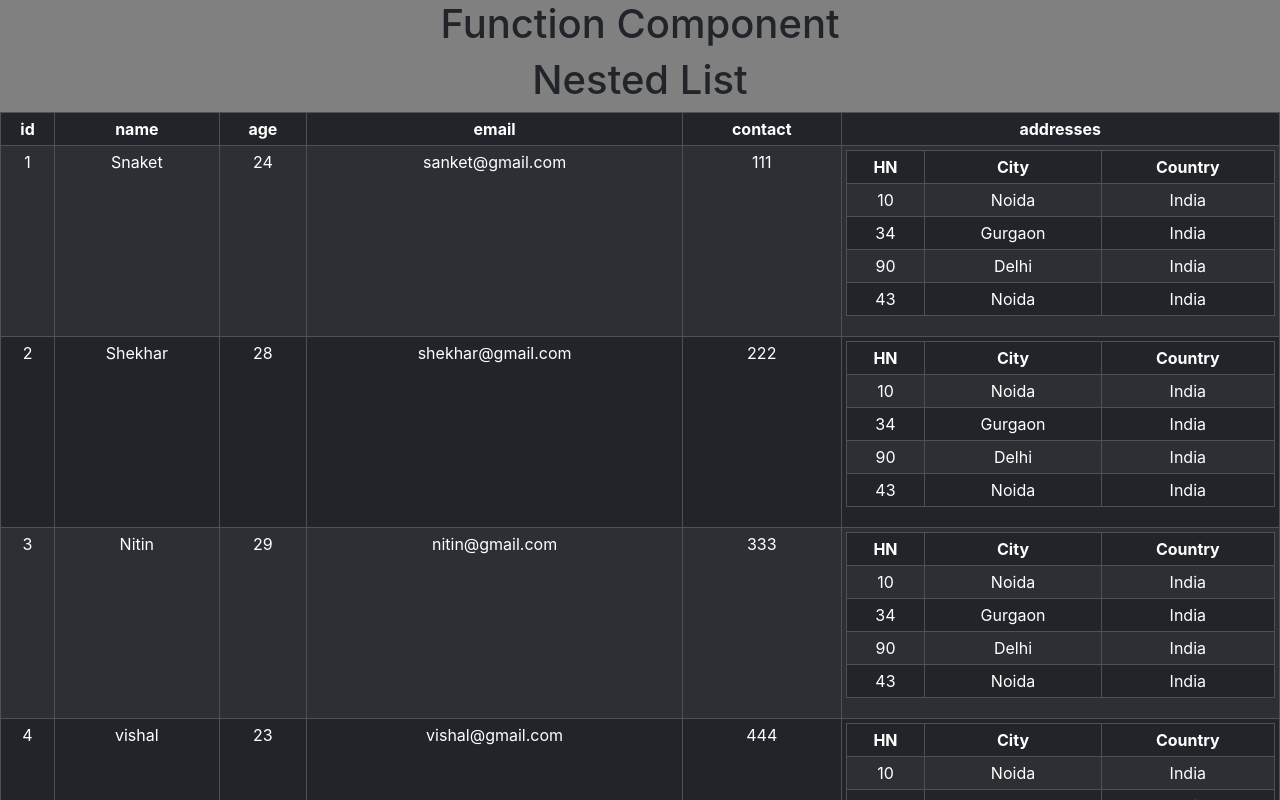
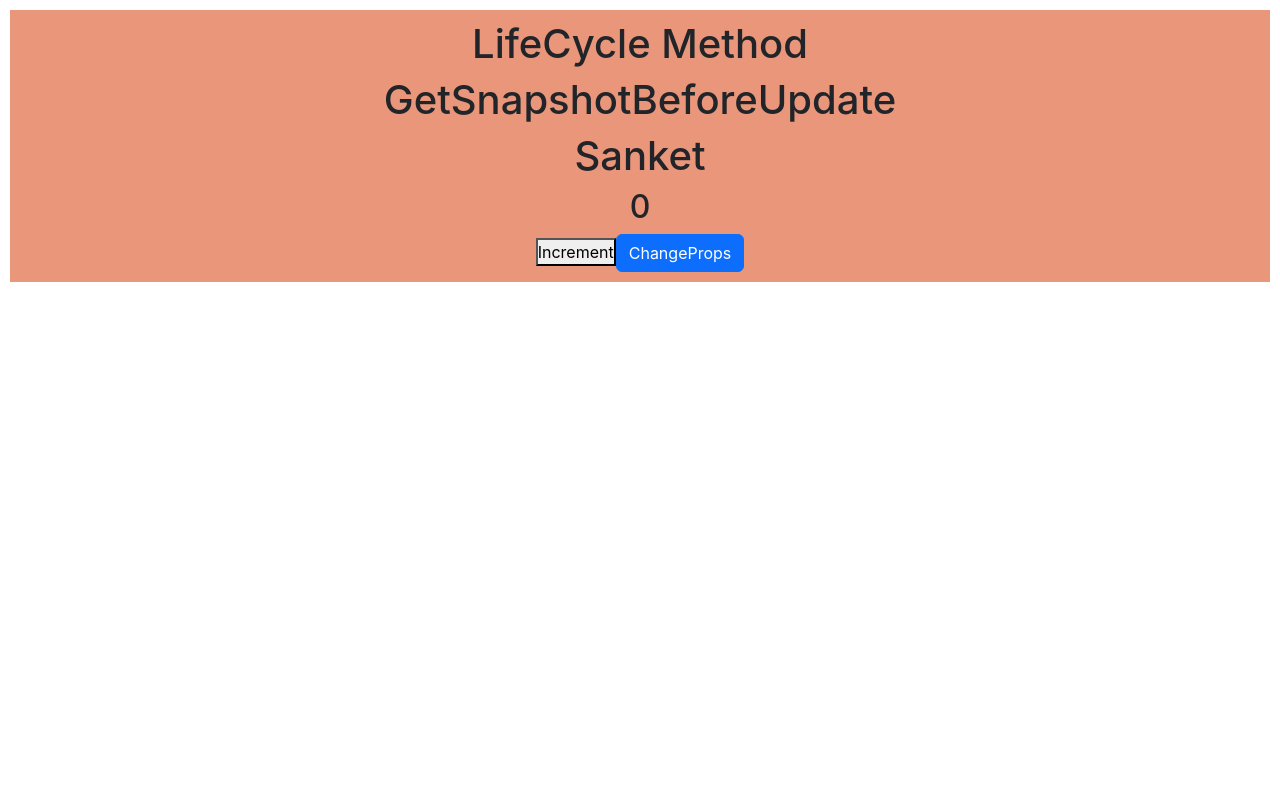
Before and after one commit to sanketpujari33/Full-Stack-Develaper, a React (Create React App) app in the folder Web-Technologies/React-Js/blog/: page / in a window 1280 px wide. Shown: the top 800 px of the page. Built offline with nearby package versions, Linux system fonts and the light colour scheme.

Commit message:
GetSnapshotBeforeUpdate

```diff
--- a/Web-Technologies/React-Js/blog/src/App.js
+++ b/Web-Technologies/React-Js/blog/src/App.js
@@ -1,15 +1,15 @@
 import "./App.css";
-// import LifeCycleMethod from "./components/LifeCycleMethod/LifeCycleMethod";
+import LifeCycleMethod from "./components/lifeCycleMethod/LifeCycleMethod.js";
 // import ClassComponent from "./components/class/ClassComponent";
-import FunctionComponent from './components/function/FunctionComponent';
+// import FunctionComponent from './components/function/FunctionComponent';
 // import Hook from './components/hook/Hook';
 
 function App() {
   return (
     <div className="App">
-       <FunctionComponent/>
+       {/* <FunctionComponent/> */}
       {/* <ClassComponent /> */}
-      {/* <LifeCycleMethod/> */}
+      <LifeCycleMethod/>
        {/* <Hook/> */}
     </div>
   );
--- /dev/null
+++ b/Web-Technologies/React-Js/blog/src/components/LifeCycleMethod/GetSnapshotBeforeUpdates.js
@@ -0,0 +1,23 @@
+import React,{Component} from 'react'
+import { Button } from  'react-bootstrap'
+import GetSnapshotBeforeUpdate2 from './GetSnapshotBeforeUpdates2';
+class getSnapshotBeforeUpdate extends Component {
+    constructor() {
+        super();
+        this.state = {
+            name: "Sanket",
+        };
+    }
+    render() {
+        return (
+            <>
+            <GetSnapshotBeforeUpdate2 name={this.state.name}/>
+            <Button onClick={()=>{
+                this.setState({name:"sanketpujari"})}}
+                >ChangeProps</Button>
+            </>
+        );
+    }
+}
+
+export default getSnapshotBeforeUpdate;
--- /dev/null
+++ b/Web-Technologies/React-Js/blog/src/components/LifeCycleMethod/GetSnapshotBeforeUpdates2.js
@@ -0,0 +1,46 @@
+
+import React from 'react';
+
+export default class GetSnapshotBeforeUpdate2 extends React.Component {
+    constructor(props) {
+        console.log('constructor');
+        super(props);
+        this.state = {
+            count: 0,
+        };
+    }
+
+    componentDidMount() {
+        console.log("ComponentDidMount");
+    }
+    getSnapshotBeforeUpdate(prevProps, prevState) {
+        console.log("GetSnapshotBeforeUpdate");
+        console.log("prevProps", prevProps);
+        console.log("prevState", prevState);
+        return true;
+    }
+    shouldComponentUpdate() {
+        console.log("ShouldComponentUpdate");
+        return true;
+    }
+    componentDidUpdate(preProps, preState, snapShot) {
+        console.log("preState", preState);
+        console.log("preProps", preProps);
+        console.log("snapShot", snapShot);
+        console.log("ComponentDidUpdate");
+    }
+    componentWillUnmount() {
+        console.log("ComponentWillUnmount");
+    }
+    render() {
+        console.log("Render");
+        return (
+            <>
+                <h1>GetSnapshotBeforeUpdate</h1>
+                <h1>{this.props.name}</h1>
+                <h2>{this.state.count}</h2>
+                <button onClick={() => this.setState({ count: this.state.count + 1 })}>Increment</button>
+            </>
+        );
+    }
+}
--- a/Web-Technologies/React-Js/blog/src/components/LifeCycleMethod/LifeCycleMethod.js
+++ b/Web-Technologies/React-Js/blog/src/components/LifeCycleMethod/LifeCycleMethod.js
@@ -1,5 +1,5 @@
 import React from "react";
-import GetSnapshotBeforeUpdate from "./GetSnapshotBeforeUpdate";
+import GetSnapshotBeforeUpdates from "./GetSnapshotBeforeUpdates";
 // import ComponentWillUnmount from "./ComponentWillUnmount";
 // import { ComponentDidMount } from "./ComponentDidMount";
 // import { CunstructorLifeCycle } from './CunstructorLifeCycle';
@@ -17,7 +17,7 @@ function LifeCycleMethod() {
         <ComponentDidUpdate/>
         <ShouldComponentUpdate/>
         <ComponentWillUnmount/>*/}
-        <GetSnapshotBeforeUpdate/>
+        <GetSnapshotBeforeUpdates/>
         </div>
     );
 }
```
Also changed, not shown: Web-Technologies/React-Js/blog/src/components/LifeCycleMethod/GetSnapshotBeforeUpdate.js (deleted, +0 -41 lines), Web-Technologies/React-Js/blog/src/components/Function/ReuseComponent.js (added).
